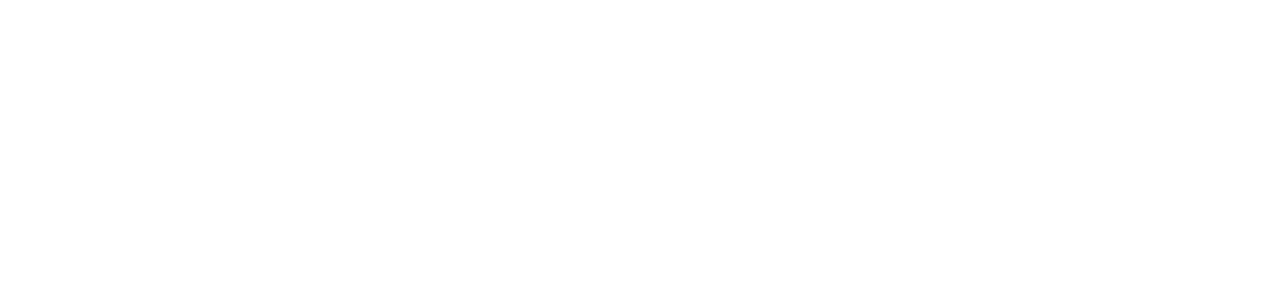
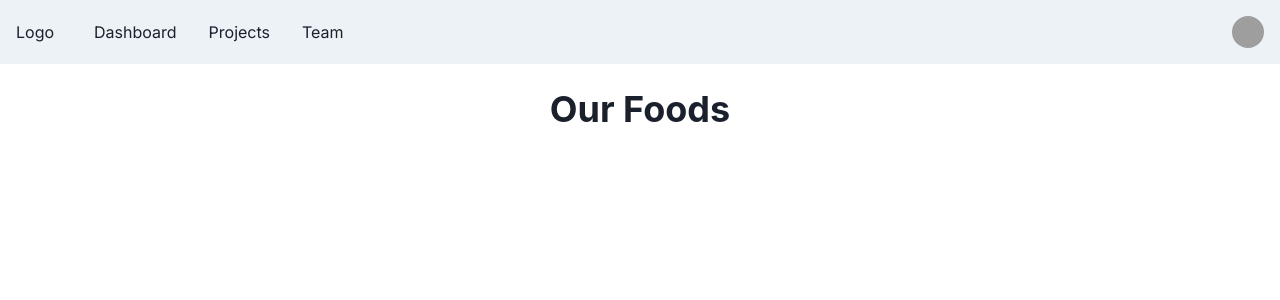
Before and after one commit to peterdinis/NextJs-Eshop, a Next.js app: page /foods in a window 1280 px wide. Shown: the top 300 px of the page. Built offline with nearby package versions, Linux system fonts and the light colour scheme; grey boxes are pictures that could not be loaded.

Commit message:
feat: Creating new components and pages wip

```diff
--- a/src/app/card/page.tsx
+++ b/src/app/card/page.tsx
@@ -1,9 +1,12 @@
+import CardWrapper from "@/components/card/CardWrapper";
+import Navbar from "@/components/shared/Navbar";
 import { NextPage } from "next";
 
 const CardPage: NextPage = () => {
     return (
         <>
-
+            <Navbar />
+            <CardWrapper />
         </>
     )
 }
--- a/src/app/foods/page.tsx
+++ b/src/app/foods/page.tsx
@@ -1,9 +1,11 @@
 import ProductsWrapper from "@/components/foods/ProductsWrapper";
+import Navbar from "@/components/shared/Navbar";
 import { NextPage } from "next";
 
 const ProductsPage: NextPage = () => {
     return (
       <>
+        <Navbar />
         <ProductsWrapper />
       </>
     )
--- a/src/components/foods/ProductsWrapper.tsx
+++ b/src/components/foods/ProductsWrapper.tsx
@@ -1,7 +1,9 @@
+import Header from "../shared/Header";
+
 const ProductsWrapper: React.FC = () => {
     return (
         <>
-
+         <Header name="Our Foods" />
         </>
     )
 }
--- /dev/null
+++ b/src/components/shared/Header.tsx
@@ -0,0 +1,17 @@
+"use client"
+
+import { Center, Heading } from "@chakra-ui/react";
+
+interface IHeaderProps {
+    name: string
+}
+
+const Header: React.FC<IHeaderProps> = ({name}: IHeaderProps) => {
+    return (
+        <Center mt={6}>
+            <Heading>{name}</Heading>
+        </Center>
+    )
+}
+
+export default Header;
```
Also changed, not shown: src/components/card/CardWrapper.tsx (added, +13 -0 lines).
